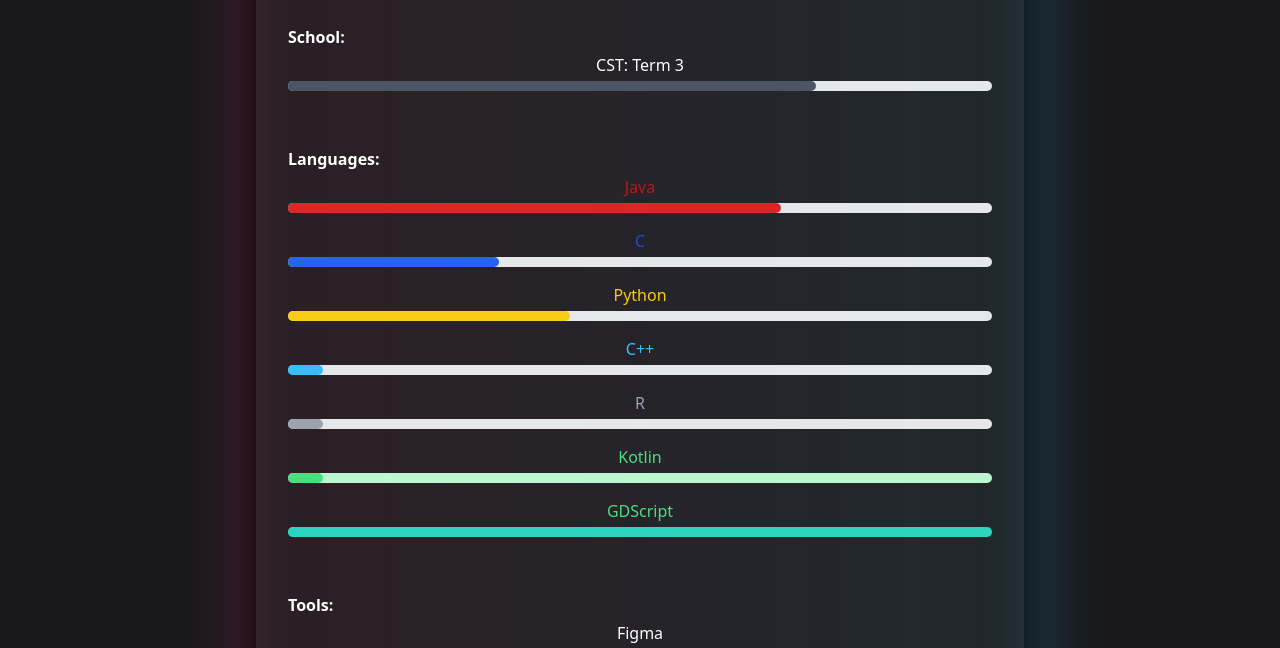
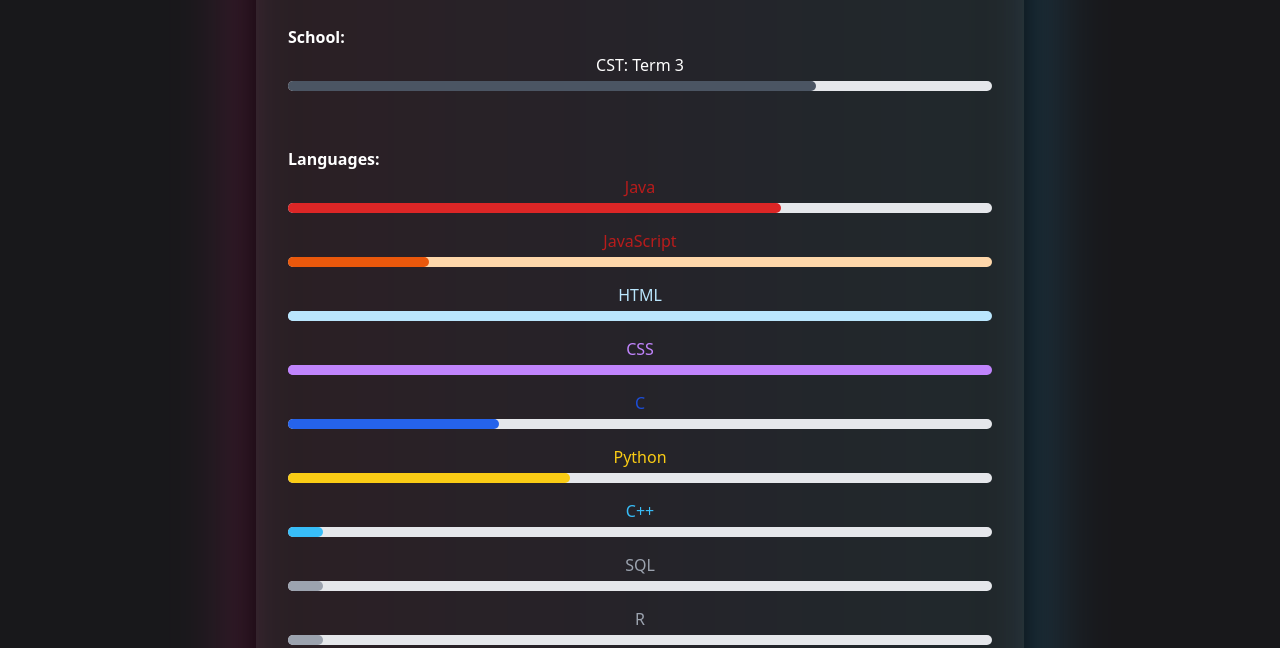
Before and after one commit to Jcardas/jcardas.com, a plain HTML site: page index.html in a window 1280 px wide. Shown: the part 271-919 px from the top of the page. Drawn offline with nearby package versions, Linux system fonts and the light colour scheme.

Commit message:
Languages and Tools +

```diff
--- a/index.html
+++ b/index.html
@@ -87,6 +87,63 @@
             </div>
 
             <div
+              class="mb-1 text-base font-medium text-red-700 dark:text-red-500"
+            >
+              JavaScript
+            </div>
+            <div
+              class="w-full bg-orange-200 rounded-full h-2.5 mb-4 dark:bg-gray-700"
+            >
+              <div
+                class="progress-bar bg-orange-600 h-2.5 rounded-full transition-all duration-1000 ease-out"
+                data-target="20"
+                role="progressbar"
+                aria-valuemin="0"
+                aria-valuemax="100"
+                aria-valuenow="0"
+                style="width: 0%"
+              ></div>
+            </div>
+
+            <div
+              class="mb-1 text-base font-medium text-sky-200 dark:text-sky-200"
+            >
+              HTML
+            </div>
+            <div
+              class="w-full bg-sky-200 rounded-full h-2.5 mb-4 dark:bg-gray-700"
+            >
+              <div
+                class="progress-bar bg-sky-200 h-2.5 rounded-full transition-all duration-1000 ease-out"
+                data-target="90"
+                role="progressbar"
+                aria-valuemin="0"
+                aria-valuemax="100"
+                aria-valuenow="0"
+                style="width: 0%"
+              ></div>
+            </div>
+
+            <div
+              class="mb-1 text-base font-medium text-purple-400 dark:text-purple-400"
+            >
+              CSS
+            </div>
+            <div
+              class="w-full bg-purple-400 rounded-full h-2.5 mb-4 dark:bg-gray-700"
+            >
+              <div
+                class="progress-bar bg-purple-400 h-2.5 rounded-full transition-all duration-1000 ease-out"
+                data-target="90"
+                role="progressbar"
+                aria-valuemin="0"
+                aria-valuemax="100"
+                aria-valuenow="0"
+                style="width: 0%"
+              ></div>
+            </div>
+
+            <div
               class="mb-1 text-base font-medium text-blue-700 dark:text-blue-500"
             >
               C
@@ -146,6 +203,25 @@
             <div
               class="mb-1 text-base font-medium text-gray-400 dark:text-gray-400"
             >
+              SQL
+            </div>
+            <div
+              class="w-full bg-gray-200 rounded-full h-2.5 mb-4 dark:bg-gray-700"
+            >
+              <div
+                class="progress-bar bg-gray-400 h-2.5 rounded-full transition-all duration-1000 ease-out"
+                data-target="5"
+                role="progressbar"
+                aria-valuemin="0"
+                aria-valuemax="100"
+                aria-valuenow="0"
+                style="width: 0%"
+              ></div>
+            </div>
+
+            <div
+              class="mb-1 text-base font-medium text-gray-400 dark:text-gray-400"
+            >
               R
             </div>
             <div
@@ -192,6 +268,25 @@
               <div
                 class="progress-bar bg-teal-400 h-2.5 rounded-full transition-all duration-1000 ease-out"
                 data-target="20"
+                role="progressbar"
+                aria-valuemin="0"
+                aria-valuemax="100"
+                aria-valuenow="0"
+                style="width: 0%"
+              ></div>
+            </div>
+
+            <div
+              class="mb-1 text-base font-medium text-white dark:text-orange-400"
+            >
+              Swift
+            </div>
+            <div
+              class="w-full bg-orange-400 rounded-full h-2.5 mb-4 dark:bg-gray-700"
+            >
+              <div
+                class="progress-bar bg-orange-400 h-2.5 rounded-full transition-all duration-1000 ease-out"
+                data-target="5"
                 role="progressbar"
                 aria-valuemin="0"
                 aria-valuemax="100"
```
